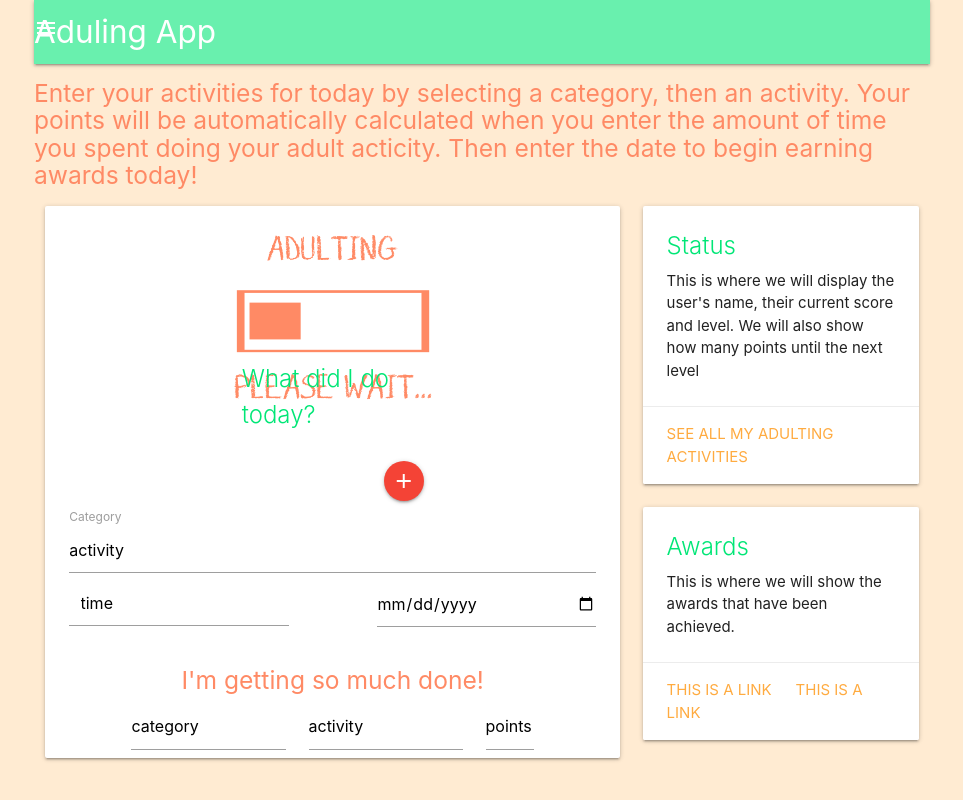
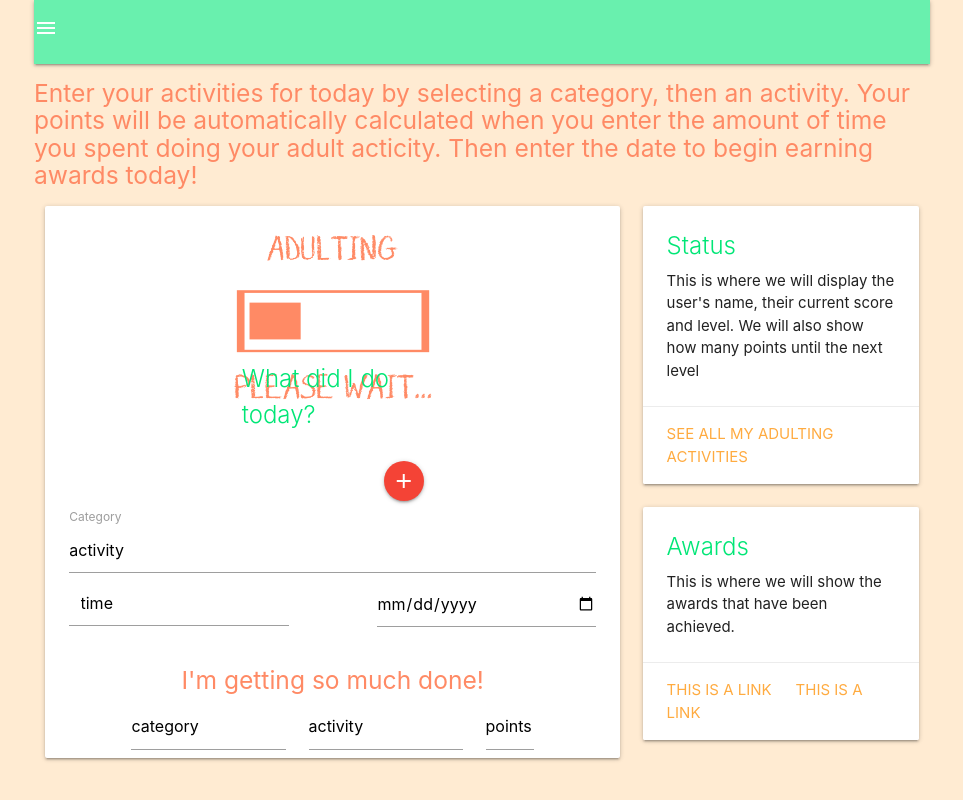
Before and after one commit to andrewtkemp/adulting, a React (Create React App) app in the folder client/: page / in a window 1280 px wide. Shown: the whole page, without its empty margins (158-1121 px from the left). Built offline with nearby package versions, Linux system fonts and the light colour scheme.

Commit message:
nav bar jazz

```diff
--- a/client/src/components/Nav/index.js
+++ b/client/src/components/Nav/index.js
@@ -10,9 +10,9 @@ function Nav() {
 
     <nav
     className="#69f0ae green accent-2 nav-wrapper">
-      <a  href="#home" className="brand-logo">Aduling App</a>
-
-      <a href="#home" className="sidenav-tigger" data-target="mobile-nav">
+      <a  href="#home" className="brand-logo center">Adultingg App</a>
+      <ul id="nav-mobile" className="left hide-on-med-and-down"></ul>
+        <a href="#home" className="sidenav-tigger" data-target="mobile-nav">
         <i className="material-icons">menu</i>
       </a>
 
```
